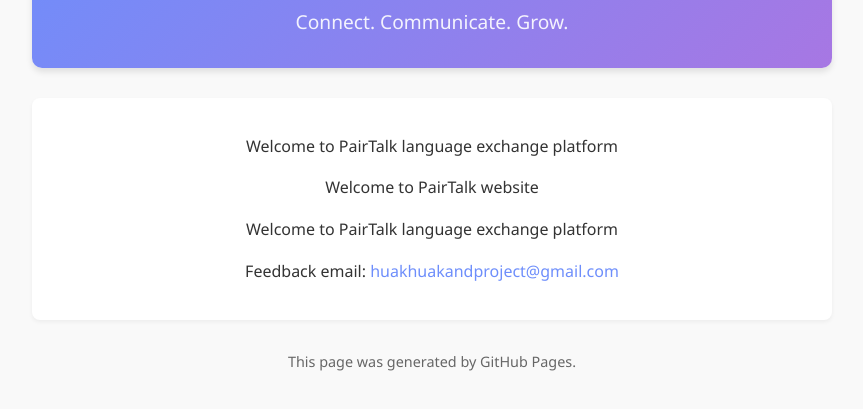
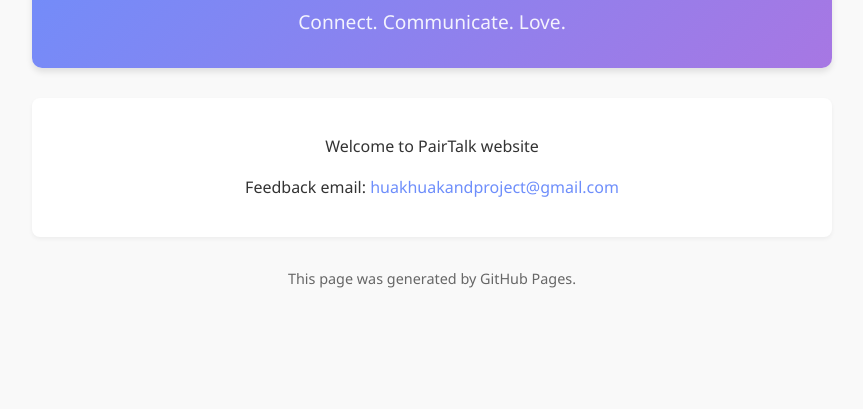
Before and after one commit to unhe1rd/HelpCenter, a plain HTML site: page index.html in a window 1280 px wide. Shown: the part 117-526 px from the top of the page, without its empty margins (208-1071 px from the left). Drawn offline with Linux system fonts and the light colour scheme.

Commit message:
Update index.html

```diff
--- a/index.html
+++ b/index.html
@@ -64,13 +64,11 @@
 <body>
     <div class="header">
         <h1>PairTalk</h1>
-        <div class="tagline">Connect. Communicate. Grow.</div>
+        <div class="tagline">Connect. Communicate. Love.</div>
     </div>
 
     <div class="content">
-        <p>Welcome to PairTalk language exchange platform</p>
         <p>Welcome to PairTalk website</p>
-        <p>Welcome to PairTalk language exchange platform</p>
 
         <p>Feedback email: <a href="mailto:huakhuakandproject@gmail.com">huakhuakandproject@gmail.com</a></p>
     </div>
```
